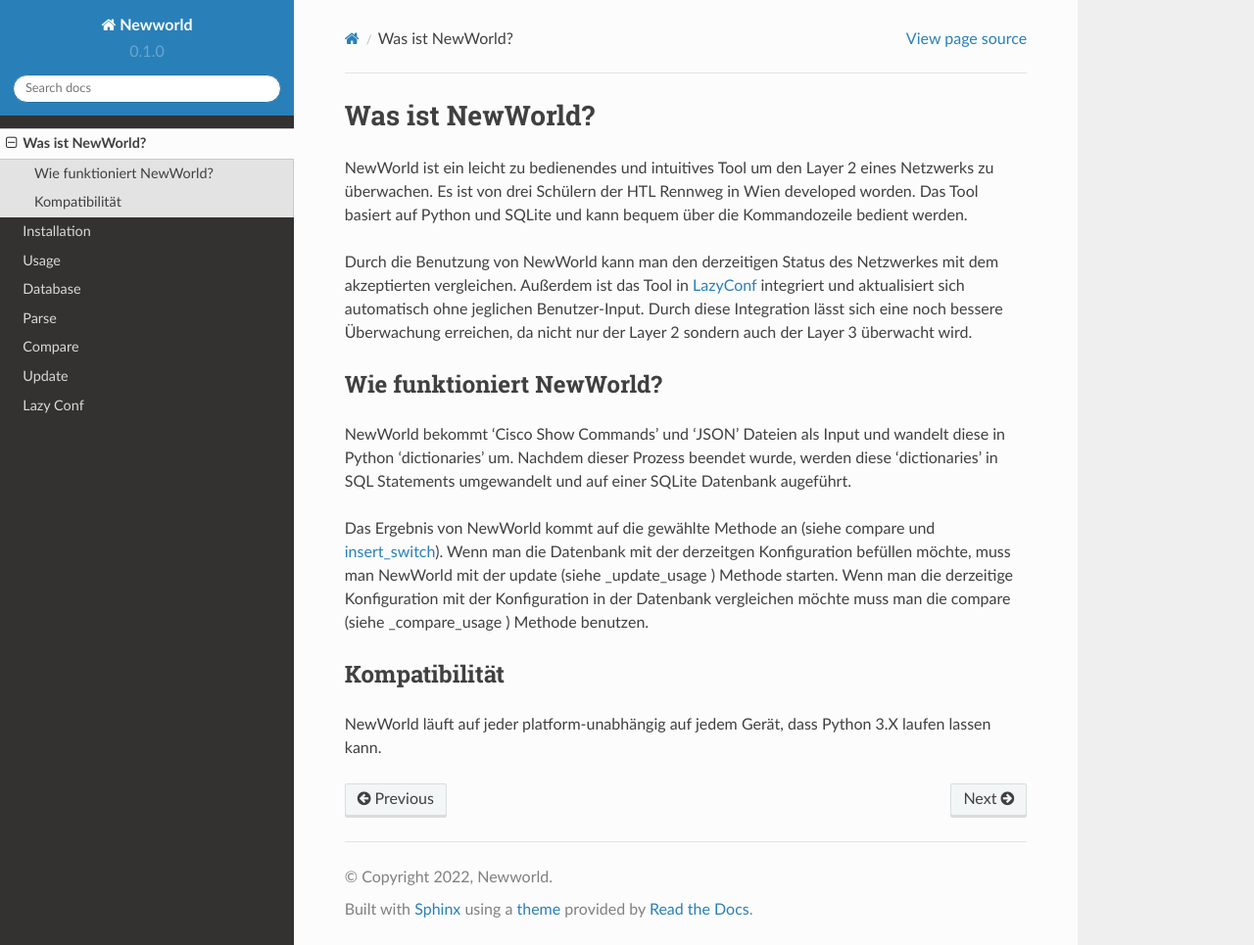
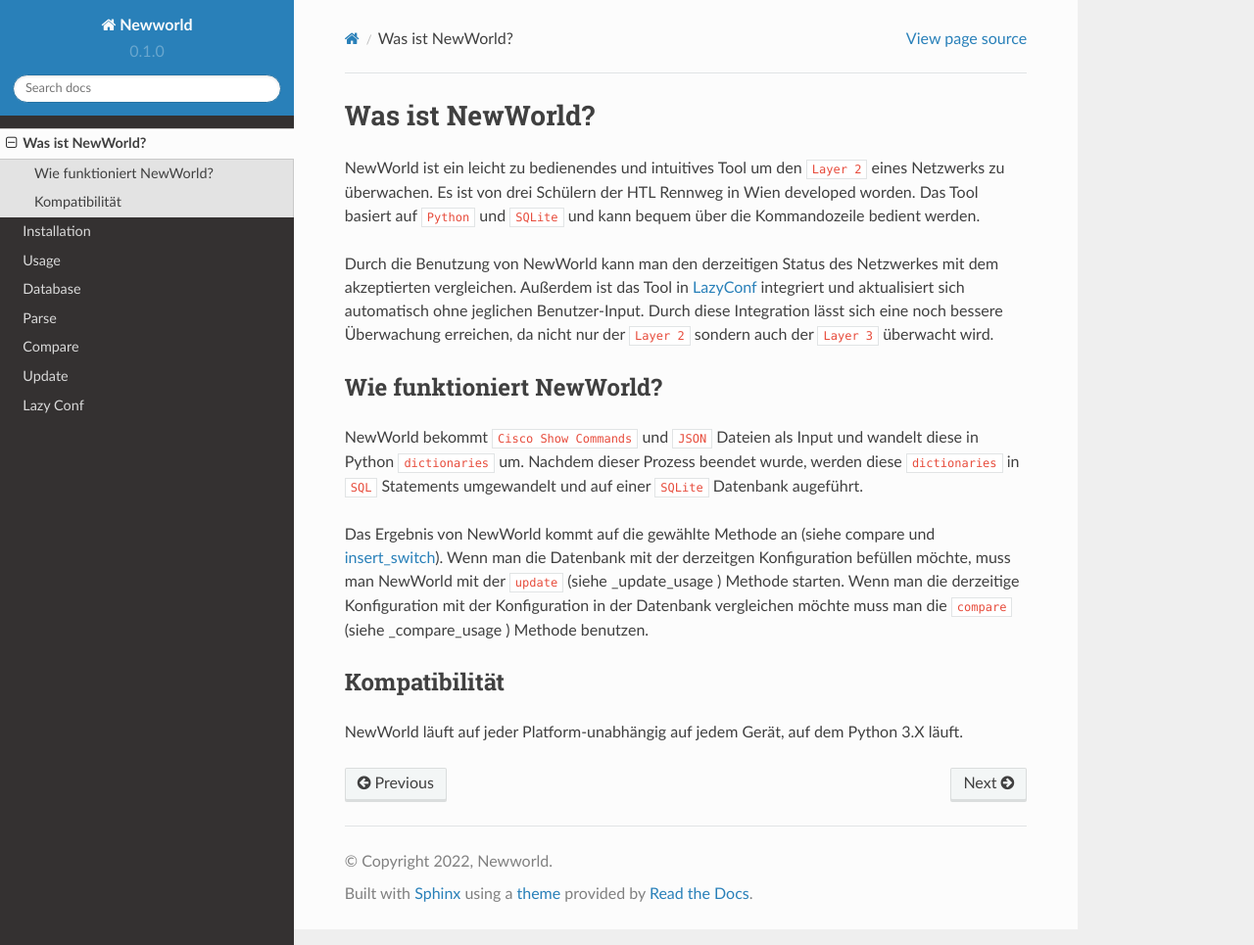
Before and after one commit to newworld-itp/NewWorld, a Sphinx documentation site: the page built from docs/source/what_is_newworld.rst, in a window 1280 px wide and 965 px high. Shown: the whole window at 98% size. Built offline with Sphinx 7.4.7 and the Read the Docs theme 2.0.0, drawn with Linux system fonts in a browser that asks for light colours.

Commit message:
Update what_is_newworld.rst

```diff
--- a/docs/source/what_is_newworld.rst
+++ b/docs/source/what_is_newworld.rst
@@ -1,22 +1,22 @@
 Was ist NewWorld?
 ==================
 
-NewWorld ist ein leicht zu bedienendes und intuitives Tool um den Layer 2 eines Netzwerks zu überwachen. Es ist von drei Schülern der HTL Rennweg in Wien developed worden. Das Tool basiert auf Python und SQLite und kann bequem über die Kommandozeile bedient werden.
+NewWorld ist ein leicht zu bedienendes und intuitives Tool um den ``Layer 2`` eines Netzwerks zu überwachen. Es ist von drei Schülern der HTL Rennweg in Wien developed worden. Das Tool basiert auf ``Python`` und ``SQLite`` und kann bequem über die Kommandozeile bedient werden.
 
-Durch die Benutzung von NewWorld kann man den derzeitigen Status des Netzwerkes mit dem akzeptierten vergleichen. Außerdem ist das Tool in LazyConf_ integriert und aktualisiert sich automatisch ohne jeglichen Benutzer-Input. Durch diese Integration lässt sich eine noch bessere Überwachung erreichen, da nicht nur der Layer 2 sondern auch der Layer 3 überwacht wird.
+Durch die Benutzung von NewWorld kann man den derzeitigen Status des Netzwerkes mit dem akzeptierten vergleichen. Außerdem ist das Tool in LazyConf_ integriert und aktualisiert sich automatisch ohne jeglichen Benutzer-Input. Durch diese Integration lässt sich eine noch bessere Überwachung erreichen, da nicht nur der ``Layer 2`` sondern auch der ``Layer 3`` überwacht wird.
 
 Wie funktioniert NewWorld?
 ------------------------
 
-NewWorld bekommt 'Cisco Show Commands' und 'JSON' Dateien als Input und wandelt diese in Python 'dictionaries' um. Nachdem dieser Prozess beendet wurde, werden diese 'dictionaries' in SQL Statements umgewandelt und auf einer SQLite Datenbank augeführt.
+NewWorld bekommt ``Cisco Show Commands`` und ``JSON`` Dateien als Input und wandelt diese in Python ``dictionaries`` um. Nachdem dieser Prozess beendet wurde, werden diese ``dictionaries`` in ``SQL`` Statements umgewandelt und auf einer ``SQLite`` Datenbank augeführt.
 
 Das Ergebnis von NewWorld kommt auf die gewählte Methode an (siehe :ref:`compare` und :ref:`update`).
-Wenn man die Datenbank mit der derzeitgen Konfiguration befüllen möchte, muss man NewWorld mit der update (siehe :ref:`_update_usage` ) Methode starten.
-Wenn man die  derzeitige Konfiguration mit der Konfiguration in der Datenbank vergleichen möchte muss man die compare (siehe :ref:`_compare_usage` ) Methode benutzen.
+Wenn man die Datenbank mit der derzeitgen Konfiguration befüllen möchte, muss man NewWorld mit der ``update`` (siehe :ref:`_update_usage` ) Methode starten.
+Wenn man die  derzeitige Konfiguration mit der Konfiguration in der Datenbank vergleichen möchte muss man die ``compare`` (siehe :ref:`_compare_usage` ) Methode benutzen.
 
 .. _LazyConf: http://lazyconf.github.io
 
 Kompatibilität
 -------------
 
-NewWorld läuft auf jeder platform-unabhängig auf jedem Gerät, dass Python 3.X laufen lassen kann.
+NewWorld läuft auf jeder Platform-unabhängig auf jedem Gerät, auf dem Python 3.X läuft.
```
